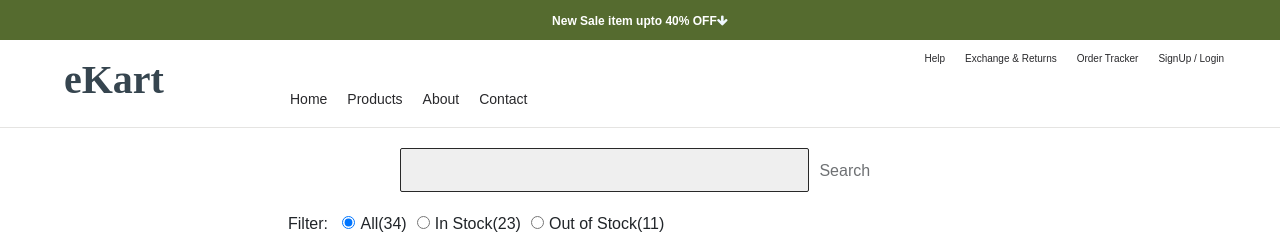
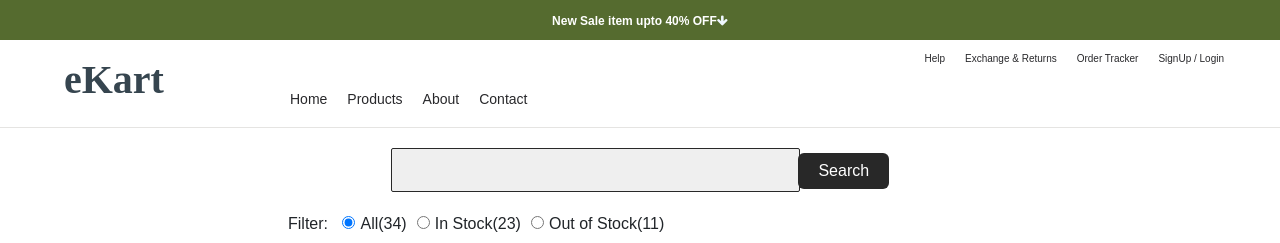
Before and after one commit to Nitika-git-design/Angular_Fundamentals, an Angular app in the folder Ekart1-Angular Fundamentals/Ekart1/: page / in a window 1280 px wide. Shown: the top 243 px of the page. Built offline with nearby package versions, Linux system fonts and the light colour scheme.

Commit message:
search button to filter product using template reference

```diff
--- a/Ekart1-Angular Fundamentals/Ekart1/src/app/product-data-list/search/search.component.html
+++ b/Ekart1-Angular Fundamentals/Ekart1/src/app/product-data-list/search/search.component.html
@@ -8,7 +8,9 @@
 
 <!--Two way data binding using [(ngModel)]-->
 <div class="ekart-product-search-box">
-    <input class="ekart-product-search-input" [(ngModel)]="searchText" (input)="onSearchTextChange()">
-    <button [ngClass]="{'btn':true,'btn-search':searchText}" [disabled]="!searchText">Search</button>
+    <!-- <input class="ekart-product-search-input" [(ngModel)]="searchText" (input)="onSearchTextChange()"> -->
+    <!-- <button [ngClass]="{'btn':true,'btn-search':searchText}" [disabled]="!searchText">Search</button> -->
+    <input class="ekart-product-search-input" #searchInputRef>
+    <button class="btn btn-search" (click)="updateSearchText(searchInputRef)">Search</button>
 </div>
 <div class="ekart-product-search-result-for" *ngIf="searchText !=''"><strong>Search result for:</strong>{{searchText}}</div>
--- a/Ekart1-Angular Fundamentals/Ekart1/src/app/product-data-list/search/search.component.ts
+++ b/Ekart1-Angular Fundamentals/Ekart1/src/app/product-data-list/search/search.component.ts
@@ -17,4 +17,10 @@ onSearchTextChange(){
 onSearch(event:any){
   return this.searchText = event.target.value;
 }
+//Template reference
+updateSearchText(inputRef:HTMLInputElement){
+  this.searchText = inputRef.value;
+  this.searchTextChange.emit(this.searchText);
+
 }
+}
```
